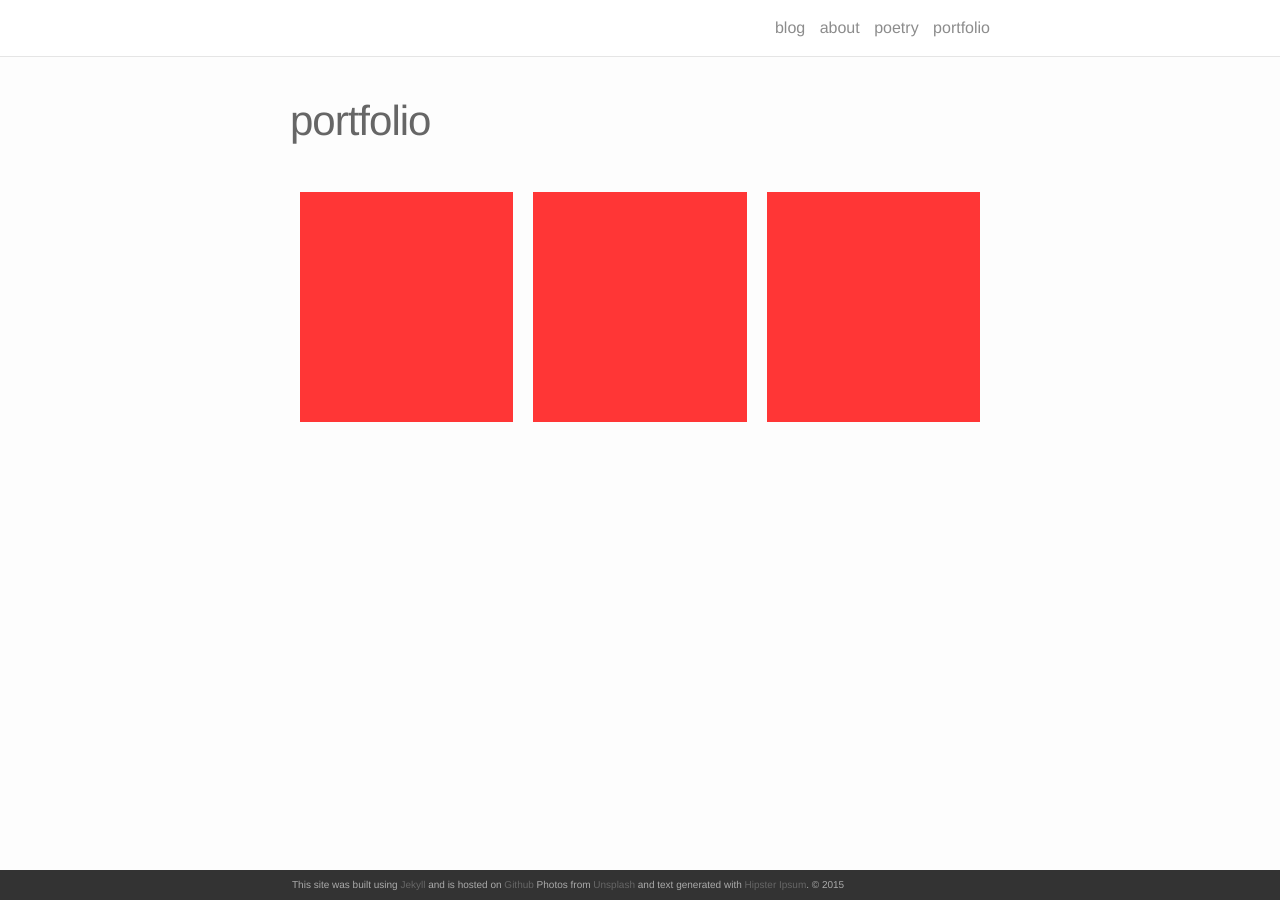
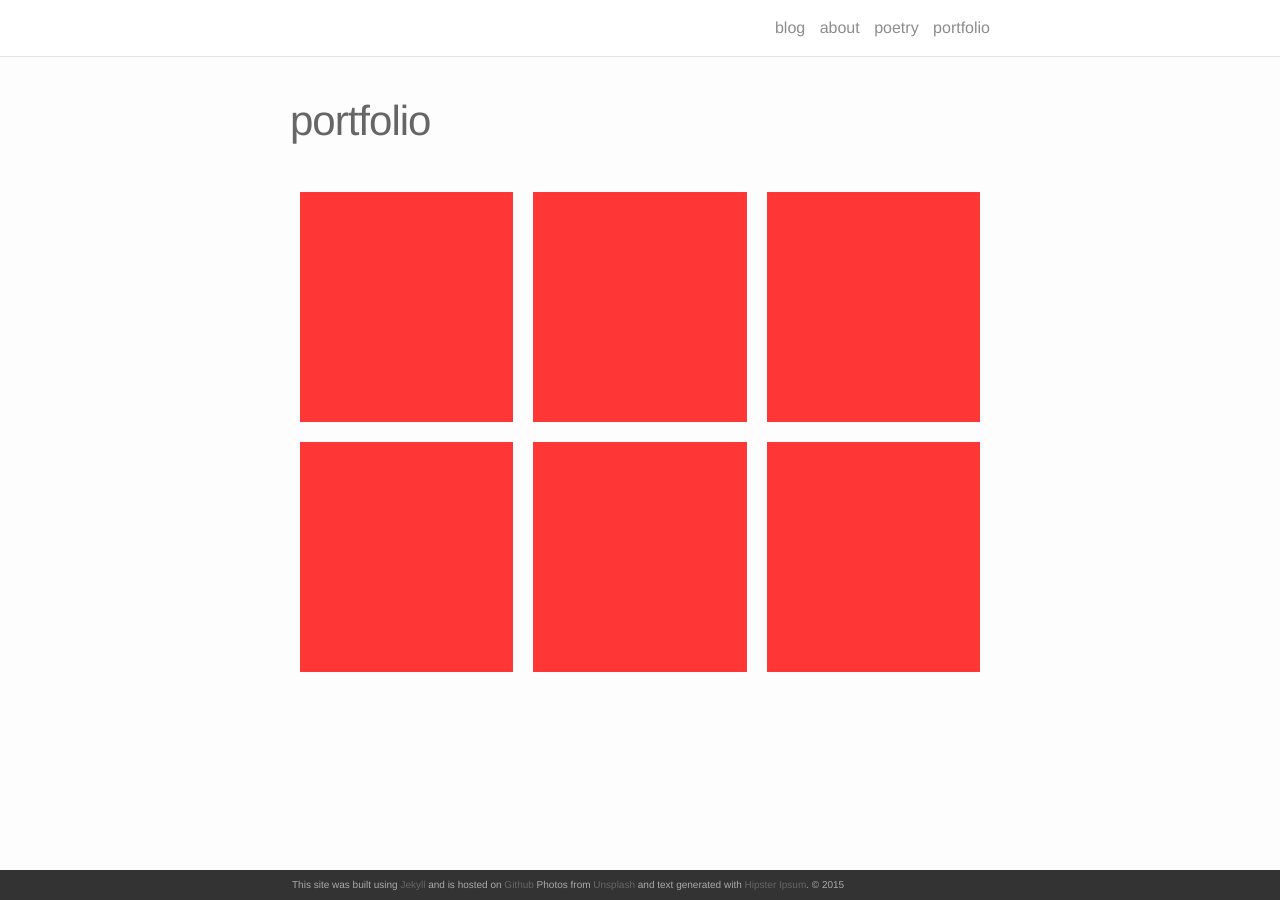
Before and after one commit to bogoli/-folio, a Jekyll site: the page built from portfolio.md, in a window 1280 px wide. Built offline with Jekyll 4.4.1, drawn with Linux system fonts in a browser that asks for light colours; nearby versions of some CDN libraries.

Commit message:
Didn't notice extra liquid tags

```diff
--- a/_portfolio/1_project.markdown
+++ b/_portfolio/1_project.markdown
@@ -1,4 +1,4 @@
-{{ site.baseurl }}---
+---
 layout: post
 title: Project
 description: a project with a background image
--- a/_portfolio/2_project.markdown
+++ b/_portfolio/2_project.markdown
@@ -1,4 +1,4 @@
-{{ site.baseurl }}---
+---
 layout: post
 title: Project
 description: a project with a background image
--- a/_portfolio/4_project.markdown
+++ b/_portfolio/4_project.markdown
@@ -1,4 +1,4 @@
-{{ site.baseurl }}---
+---
 layout: post
 title: Project
 description: another without an image
```
